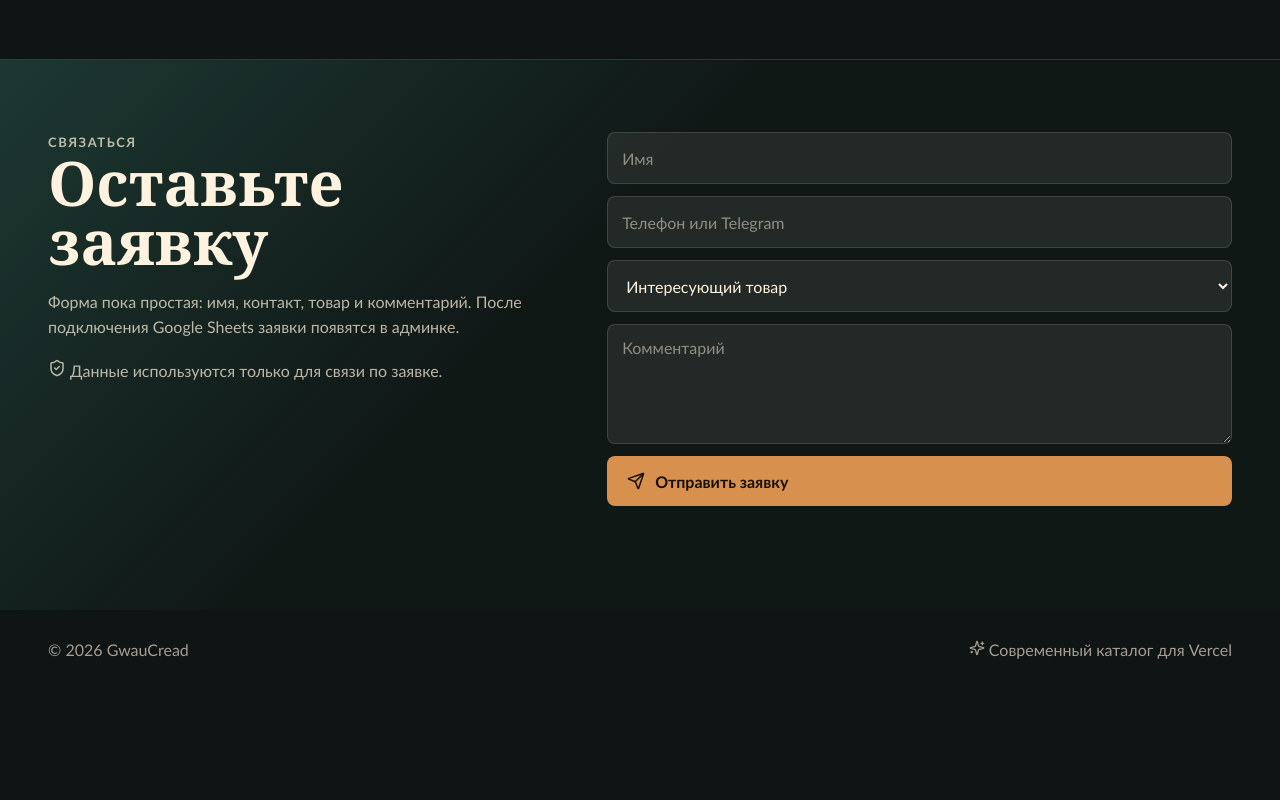
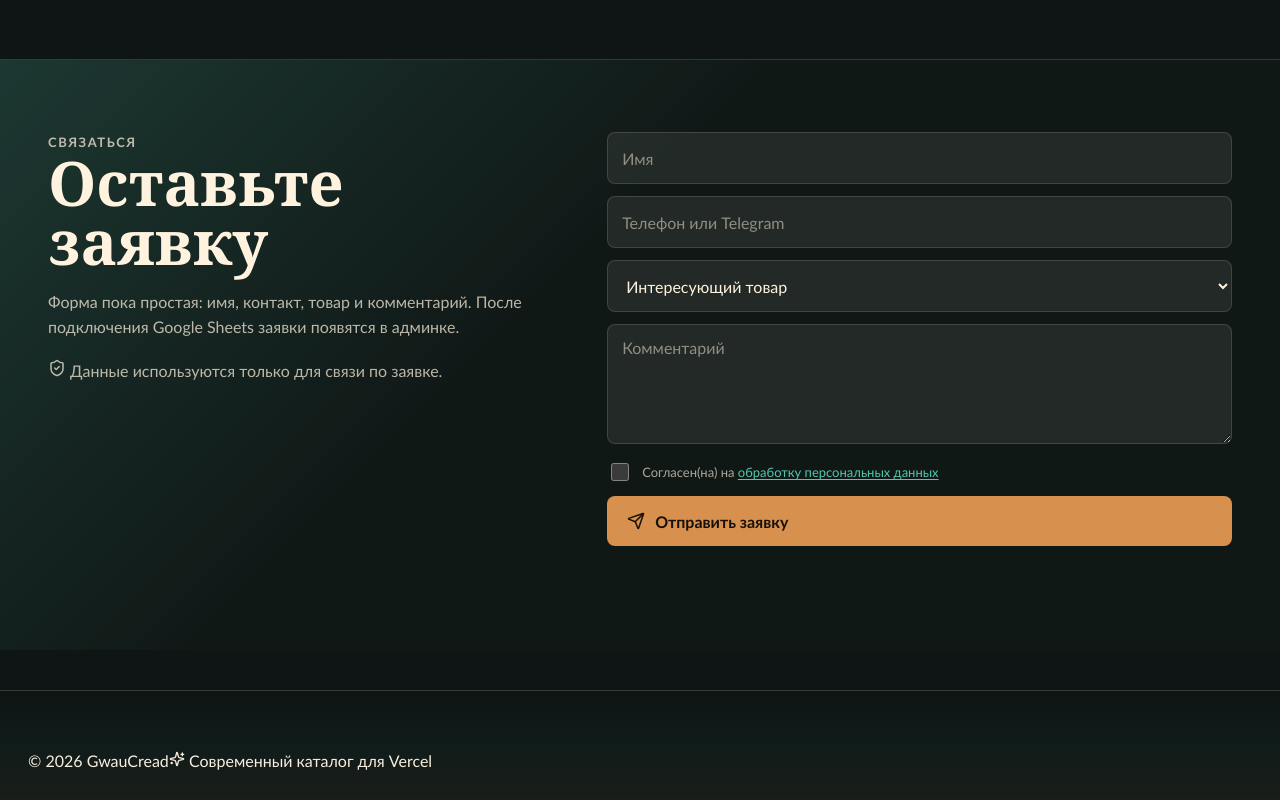
Before and after one commit to SupremeGoogle/GwauCread, a Next.js app: page /original in a window 1280 px wide. Shown: the part 2760-3560 px from the top of the page. Before the commit the page ends 3449 px from the top, so only its background shows below. Built offline with nearby package versions, Linux system fonts and the light colour scheme.

Commit message:
Enhance footer, add consent checkbox to form, clean up nav, remove hero panel counter

```diff
--- a/app/globals.css
+++ b/app/globals.css
@@ -460,21 +460,107 @@ h1 {
   color: #151b1a;
 }
 
+.consent {
+  align-items: center;
+  cursor: pointer;
+  display: flex;
+  gap: 10px;
+  margin-top: 4px;
+}
+
+.consent input[type="checkbox"] {
+  accent-color: var(--copper);
+  cursor: pointer;
+  flex-shrink: 0;
+  height: 18px;
+  width: 18px;
+}
+
+.consent span {
+  color: rgba(255, 243, 223, 0.65);
+  font-size: 13px;
+  line-height: 1.4;
+}
+
+.consent-link {
+  color: var(--teal);
+  text-decoration: underline;
+  text-underline-offset: 2px;
+}
+
+.consent-link:hover {
+  color: var(--copper);
+}
+
 .textarea {
   min-height: 120px;
   resize: vertical;
 }
 
 .footer {
+  background: linear-gradient(180deg, transparent, rgba(84, 198, 176, 0.04) 50%, rgba(215, 144, 77, 0.06));
+  border-top: 1px solid var(--line);
+  padding: 60px 28px 30px;
+  margin-top: 40px;
+}
+
+.footer-inner {
+  margin: 0 auto;
+  max-width: 1240px;
+}
+
+.footer-brand {
   align-items: center;
+  display: flex;
+  gap: 6px;
+  margin-bottom: 20px;
+}
+
+.footer-logo {
+  color: var(--ivory);
+  font-family: Georgia, "Times New Roman", serif;
+  font-size: 22px;
+  font-weight: 700;
+}
+
+.footer-links {
+  display: flex;
+  flex-wrap: wrap;
+  gap: 8px;
+  margin-bottom: 32px;
+}
+
+.footer-links a {
+  border: 1px solid var(--line);
+  border-radius: 8px;
+  color: rgba(255, 243, 223, 0.72);
+  font-size: 14px;
+  padding: 8px 14px;
+  transition: border-color 200ms, background 200ms, color 200ms;
+}
+
+.footer-links a:hover {
+  border-color: var(--copper);
+  background: rgba(215, 144, 77, 0.08);
+  color: var(--ivory);
+}
+
+.footer-bottom {
+  align-items: center;
+  border-top: 1px solid var(--line);
   color: var(--muted);
   display: flex;
   flex-wrap: wrap;
-  gap: 12px;
+  font-size: 14px;
+  gap: 16px;
   justify-content: space-between;
-  margin: 0 auto;
-  max-width: 1240px;
-  padding: 30px 28px;
+  padding-top: 24px;
+}
+
+.footer-tagline {
+  align-items: center;
+  display: inline-flex;
+  gap: 6px;
 }
 
 .admin-page {
--- a/components/LeadForm.tsx
+++ b/components/LeadForm.tsx
@@ -43,6 +43,15 @@ export function LeadForm({ products }: { products: Product[] }) {
         ))}
       </select>
       <textarea className="textarea" name="message" placeholder="Комментарий" />
+      <label className="consent">
+        <input type="checkbox" name="consent" required />
+        <span>
+          Согласен(на) на{" "}
+          <a href="/privacy" target="_blank" className="consent-link">
+            обработку персональных данных
+          </a>
+        </span>
+      </label>
       <button className="button primary" type="submit" disabled={pending}>
         <Send size={18} />
         {pending ? "Отправляем" : "Отправить заявку"}
```
Also changed, not shown: app/page.tsx (+22 -14 lines).
